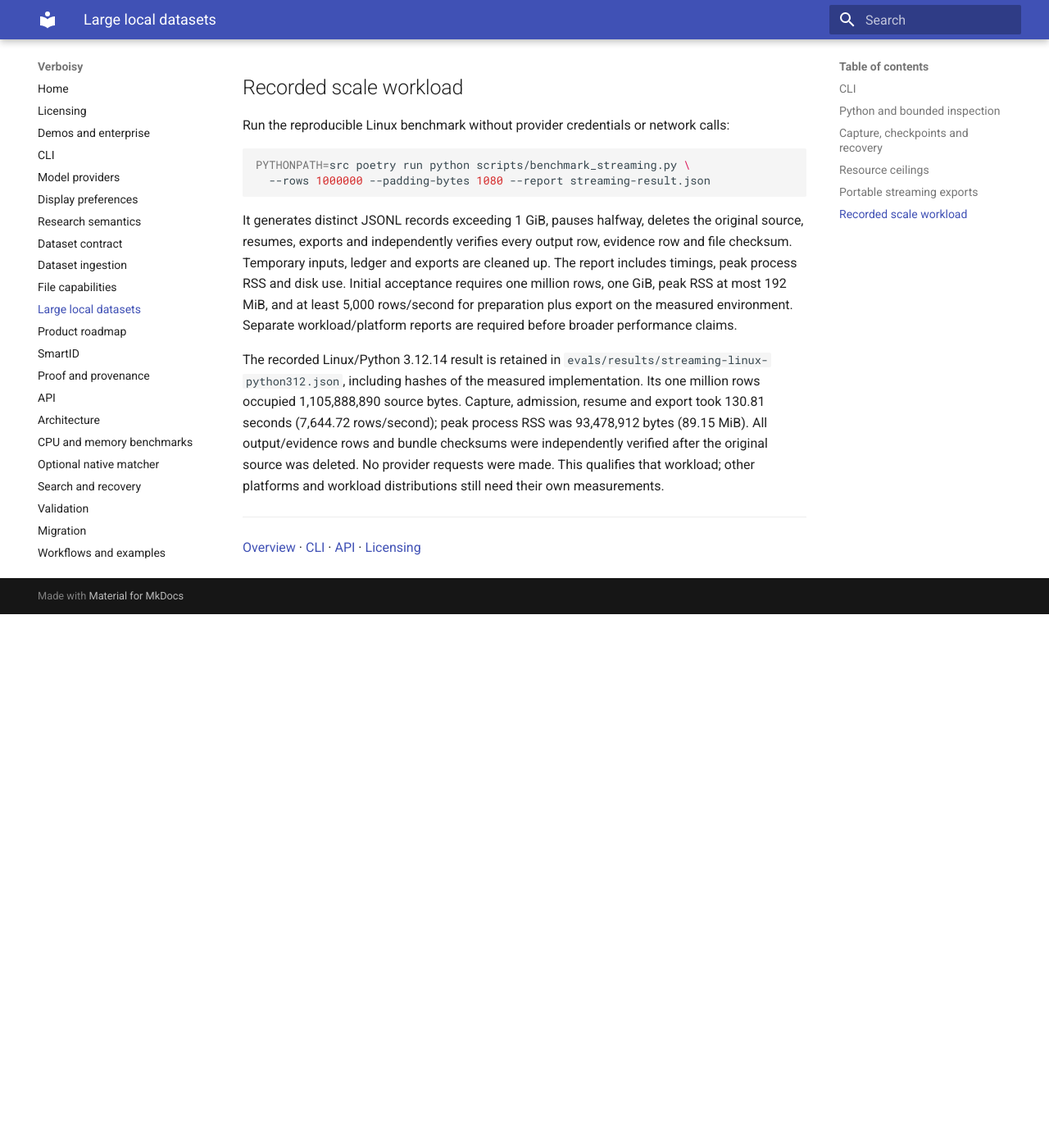
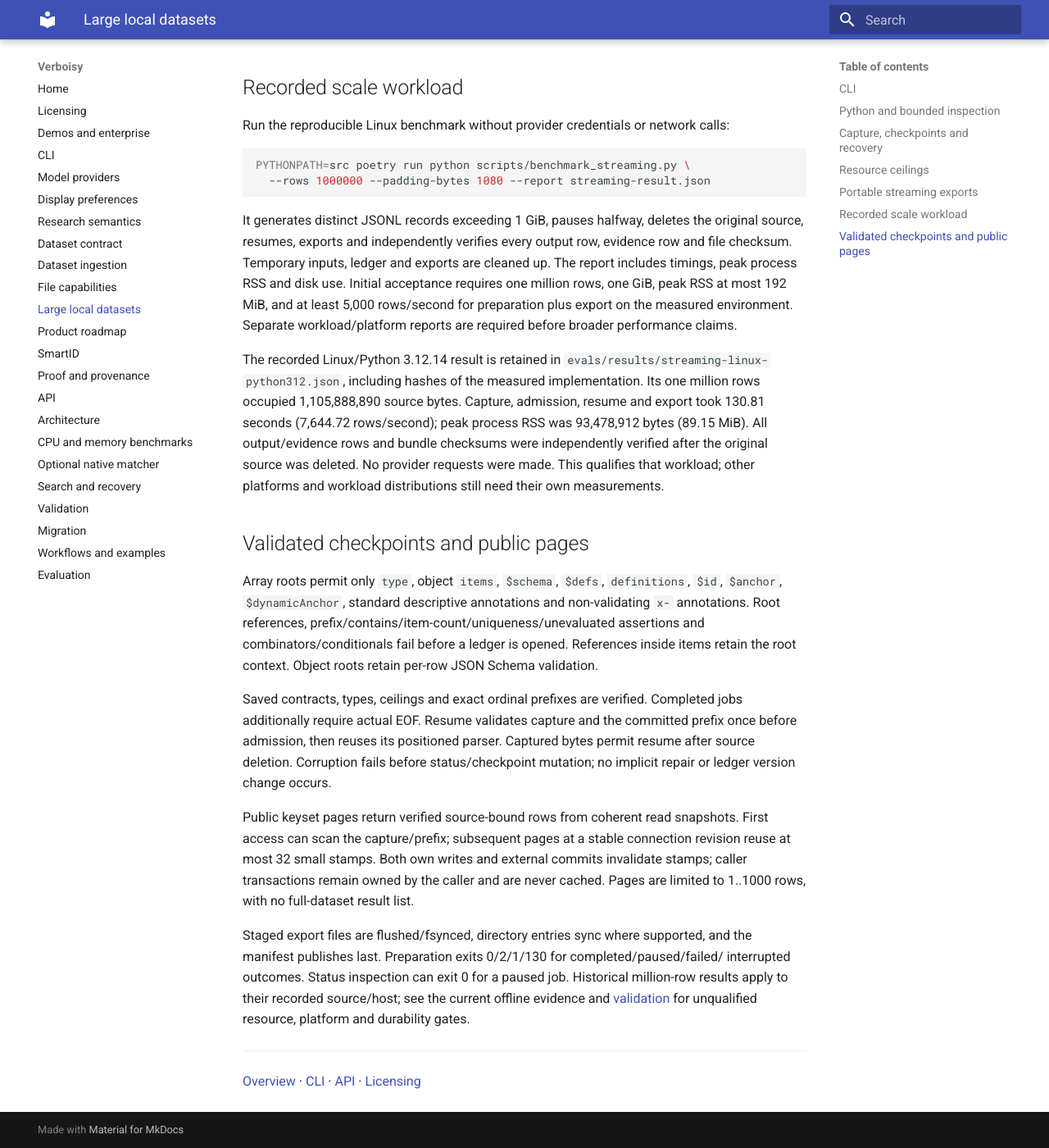
Before and after one commit to EmanueleTorrisi/verboisy, an MkDocs documentation site: the page built from docs/streaming.md, in a window 1280 px wide and 1400 px high, scrolled down 4620 px. Shown: the whole window at 82% size. Built offline with MkDocs 1.6.1 and Material for MkDocs 9.7.7, drawn with Linux system fonts in a browser that asks for light colours; before the commit the page ends 5369 px from its top, so only the background shows below that.

Commit message:
docs: document verified streaming checkpoints and bounded reads

```diff
--- a/docs/streaming.md
+++ b/docs/streaming.md
@@ -216,6 +216,33 @@
 requests were made. This qualifies that workload; other platforms and workload
 distributions still need their own measurements.
 
+
+## Validated checkpoints and public pages
+
+Array roots permit only `type`, object `items`, `$schema`, `$defs`, `definitions`,
+`$id`, `$anchor`, `$dynamicAnchor`, standard descriptive annotations and non-validating
+`x-` annotations. Root references, prefix/contains/item-count/uniqueness/unevaluated
+assertions and combinators/conditionals fail before a ledger is opened. References
+inside items retain the root context. Object roots retain per-row JSON Schema validation.
+
+Saved contracts, types, ceilings and exact ordinal prefixes are verified. Completed
+jobs additionally require actual EOF. Resume validates capture and the committed prefix
+once before admission, then reuses its positioned parser. Captured bytes permit resume
+after source deletion. Corruption fails before status/checkpoint mutation; no implicit
+repair or ledger version change occurs.
+
+Public keyset pages return verified source-bound rows from coherent read snapshots.
+First access can scan the capture/prefix; subsequent pages at a stable connection
+revision reuse at most 32 small stamps. Both own writes and external commits invalidate
+stamps; caller transactions remain owned by the caller and are never cached. Pages
+are limited to 1..1000 rows, with no full-dataset result list.
+
+Staged export files are flushed/fsynced, directory entries sync where supported, and
+the manifest publishes last. Preparation exits 0/2/1/130 for completed/paused/failed/
+interrupted outcomes. Status inspection can exit 0 for a paused job. Historical million-row
+results apply to their recorded source/host; see the current offline evidence and
+[validation](validation.md) for unqualified resource, platform and durability gates.
+
 ---
 
 [Overview](index.md) · [CLI](cli.md) · [API](api.md) · [Licensing](licensing.md)
```
